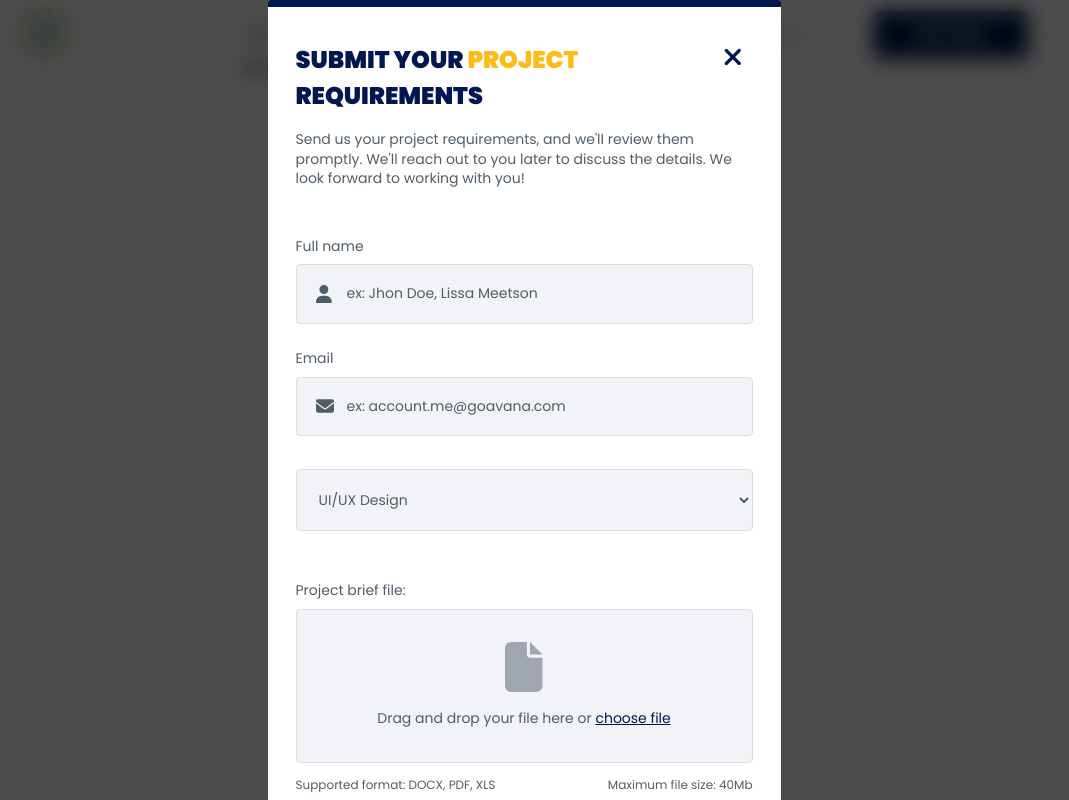
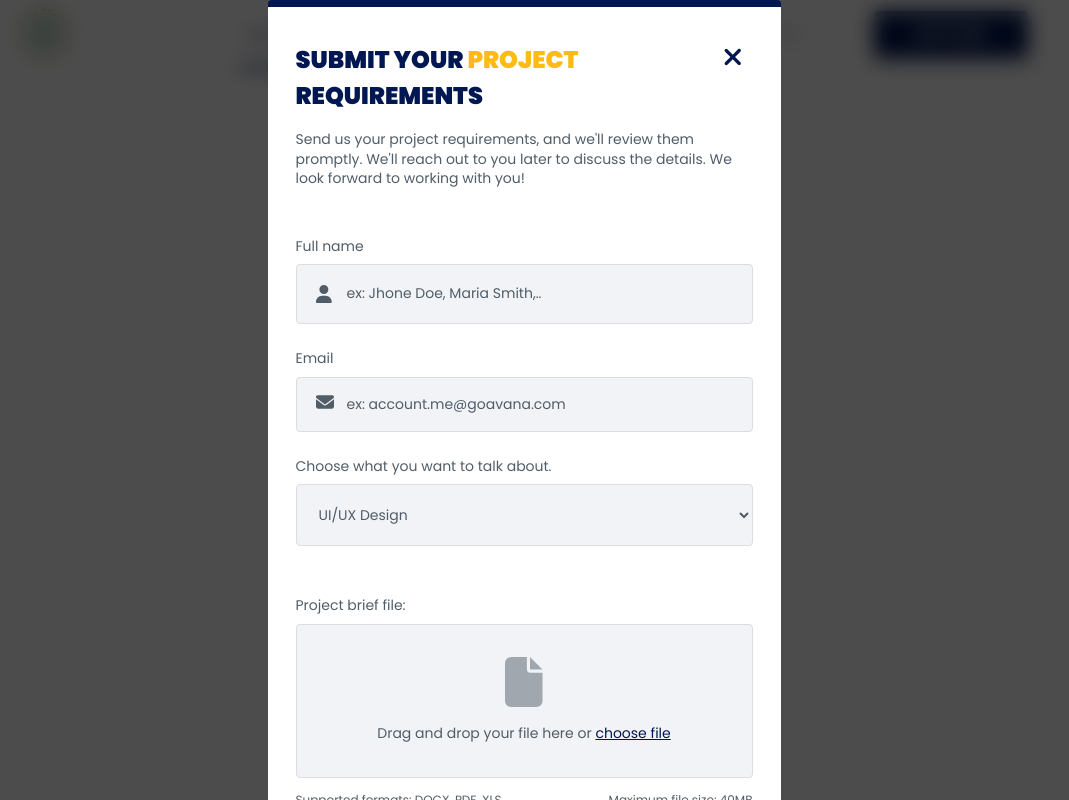
Before and after one commit to maxime-dot/website3, a Next.js app: page / in a window 1280 px wide. Both pictures are taken after a click on the button "LET'S TALK". Shown: the whole page, without its empty margins (116-1185 px from the left). Built offline with nearby package versions, Linux system fonts and the light colour scheme.

Commit message:
feat: add formik  into the modal + button type

```diff
--- a/package.json
+++ b/package.json
@@ -12,6 +12,7 @@
     "@fortawesome/fontawesome-svg-core": "^6.4.2",
     "@fortawesome/free-solid-svg-icons": "^6.4.2",
     "@fortawesome/react-fontawesome": "^0.2.0",
+    "formik": "^2.4.5",
     "next": "13.5.4",
     "react": "^18",
     "react-dom": "^18",
--- a/src/app/components/button/Button.tsx
+++ b/src/app/components/button/Button.tsx
@@ -5,11 +5,21 @@ interface ButtonProps {
   title: string;
   hoverType: string;
   onClick: () => void;
+  type: "button" | "submit" | "reset"; // Updated type definition
 }
 
-const Button: React.FC<ButtonProps> = ({ title, hoverType, onClick }) => {
+const Button: React.FC<ButtonProps> = ({
+  title,
+  hoverType,
+  onClick,
+  type = "button",
+}) => {
   return (
-    <button className={`akata-button ${hoverType}`} onClick={onClick}>
+    <button
+      className={`akata-button ${hoverType}`}
+      onClick={onClick}
+      type={type}
+    >
       {title}
     </button>
   );
--- a/src/app/components/modal-lets-talk/ModalLetsTalk.tsx
+++ b/src/app/components/modal-lets-talk/ModalLetsTalk.tsx
@@ -1,5 +1,5 @@
 "use client";
-import React, { useEffect, useState } from "react";
+import React, { useEffect, useState, KeyboardEvent } from "react";
 import { FontAwesomeIcon } from "@fortawesome/react-fontawesome";
 import {
   faXmark,
@@ -8,6 +8,7 @@ import {
   faFile,
 } from "@fortawesome/free-solid-svg-icons";
 import Dropzone from "react-dropzone";
+import { Formik } from "formik";
 import "./modal-lets-talk.scss";
 import Button from "../button/Button";
 import ButtonOutline from "../button-outline/ButtonOutline";
@@ -28,26 +29,22 @@ const services = [
 
 const ModalLetsTalk: React.FC<ModalLetsTalkProps> = ({ onClose }) => {
   const [droppedFiles, setDroppedFiles] = useState<File[]>([]);
-  const handleFormSubmit = () => {
-    console.log("sended");
-  };
 
-  const handleEspaceKeyPress = (event: KeyboardEvent) => {
+  const handleEscapeKeyPress = (event: KeyboardEvent) => {
     if (event.keyCode === 27) {
       onClose();
     }
   };
 
   useEffect(() => {
-    document.addEventListener("keydown", handleEspaceKeyPress);
+    document.addEventListener("keydown", handleEscapeKeyPress);
 
     return () => {
-      document.removeEventListener("keydown", handleEspaceKeyPress);
+      document.removeEventListener("keydown", handleEscapeKeyPress);
     };
   }, []);
 
   const handleDropFile = (files: File[]) => {
-    // Utilisez le type File[] pour les fichiers
     setDroppedFiles([...droppedFiles, ...files]);
     console.log("files: ", droppedFiles);
   };
@@ -73,7 +70,45 @@ const ModalLetsTalk: React.FC<ModalLetsTalkProps> = ({ onClose }) => {
           </p>
         </div>
         <div className="modal-body">
-          <form action="#" className="body-form d-flex flex-col">
+          <Formik
+            initialValues={{
+              name: "",
+              email: "",
+              files: droppedFiles,
+              theme: "",
+            }}
+            validate={(values) => {
+              const errors = {};
+              if (!values.email) {
+                errors.email = "Required";
+              } else if (
+                !/^[A-Z0-9._%+-]+@[A-Z0-9.-]+\.[A-Z]{2,}$/i.test(values.email)
+              ) {
+                errors.email = "Invalid email address";
+              }
+              return errors;
+            }}
+            onSubmit={(values, { setSubmitting }) => {
+              setTimeout(() => {
+                alert(JSON.stringify(values, null, 2));
+                setSubmitting(false);
+              }, 400);
+            }}
+          >
+            {({
+              values,
+              errors,
+              touched,
+              handleChange,
+              handleBlur,
+              handleSubmit,
+              isSubmitting,
+              /* and other goodies */
+            }) => (
+              <form
+                onSubmit={handleSubmit}
+                className="body-form d-flex flex-col"
+              >
                 {/* request user full name */}
                 <div className="form-item d-flex flex-col">
                   <label htmlFor="name" className="akata-text-medium">
@@ -82,10 +117,12 @@ const ModalLetsTalk: React.FC<ModalLetsTalkProps> = ({ onClose }) => {
                   <FontAwesomeIcon icon={faUser} className="form-icon" />
                   <input
                     type="text"
-                placeholder="ex: Jhon Doe, Lissa Meetson"
+                    placeholder="ex: Jhone Doe, Maria Smith,.."
                     name="name"
-                required
                     className="akata-text-medium"
+                    onChange={handleChange}
+                    onBlur={handleBlur}
+                    value={values.name}
                   />
                 </div>
 
@@ -97,10 +134,11 @@ const ModalLetsTalk: React.FC<ModalLetsTalkProps> = ({ onClose }) => {
                   <FontAwesomeIcon icon={faEnvelope} className="form-icon" />
                   <input
                     type="email"
+                    name="email"
+                    onChange={handleChange}
                     placeholder="ex: account.me@goavana.com"
-                name="email"
-                required
-                className="akata-text-medium"
+                    onBlur={handleBlur}
+                    value={values.email}
                   />
                 </div>
 
@@ -109,18 +147,17 @@ const ModalLetsTalk: React.FC<ModalLetsTalkProps> = ({ onClose }) => {
                   <label
                     htmlFor="selected-services"
                     className="akata-text-medium"
-              ></label>
+                  >
+                    Choose what you want to talk about.
+                  </label>
                   <select
-                name="selected-services"
+                    name="theme"
+                    onChange={handleChange}
+                    onBlur={handleBlur}
                     className="select-area akata-text-medium"
                   >
-                <option
-                  value=""
-                  disabled
-                  defaultValue="Choose what do you want to talking about."
-                >
-                  {" "}
-                  Choose what do you want to talking about.
+                    <option value="" disabled>
+                      Choose what you want to talk about.
                     </option>
                     {services.map((service, index) => (
                       <option key={index} value={service}>
@@ -130,12 +167,14 @@ const ModalLetsTalk: React.FC<ModalLetsTalkProps> = ({ onClose }) => {
                   </select>
                 </div>
 
-            {/* request user  project brief */}
+                {/* request user project brief */}
                 <div className="form-item d-flex flex-col send-file">
                   <label htmlFor="email" className="akata-text-medium">
                     Project brief file:
                   </label>
-              <Dropzone onDrop={(uploadedFile) => handleDropFile(uploadedFile)}>
+                  <Dropzone
+                    onDrop={(uploadedFile) => handleDropFile(uploadedFile)}
+                  >
                     {({ getRootProps, getInputProps }) => (
                       <section className="drop-zone-section">
                         <div
@@ -154,10 +193,10 @@ const ModalLetsTalk: React.FC<ModalLetsTalkProps> = ({ onClose }) => {
                         </div>
                         <div className="file-type-indicator d-flex-space-between">
                           <p className="akata-text-small">
-                        Supported format: DOCX, PDF, XLS
+                            Supported formats: DOCX, PDF, XLS
                           </p>
                           <p className="akata-text-small">
-                        Maximum file size: 40Mb
+                            Maximum file size: 40MB
                           </p>
                         </div>
                       </section>
@@ -170,11 +209,14 @@ const ModalLetsTalk: React.FC<ModalLetsTalkProps> = ({ onClose }) => {
                   <Button
                     title="Send"
                     hoverType="solid"
-                onClick={handleFormSubmit}
+                    onClick={handleSubmit}
+                    type="submit"
                   />
-              <ButtonOutline title="Abord" onClick={onClose} />
+                  <ButtonOutline title="Abort" onClick={onClose} />
                 </div>
               </form>
+            )}
+          </Formik>
         </div>
       </div>
     </div>
--- a/src/app/components/navigation-bar/Navbar.tsx
+++ b/src/app/components/navigation-bar/Navbar.tsx
@@ -66,7 +66,12 @@ const Navbar: React.FC = () => {
         </Link>
         <div className="navbar-links">{renderLinks()}</div>
         <div className="navbar-call-to-action">
-          <Button title="LET'S TALK" hoverType="solid" onClick={openModal} />
+          <Button
+            title="LET'S TALK"
+            hoverType="solid"
+            onClick={openModal}
+            type="button"
+          />
         </div>
         <button
           className="navbar-dropdown-button d-flex-center"
```
Also changed, not shown: 1 other file (tests, documents, lock files or other folders). Lines whose indentation alone changed are shown as unchanged.
